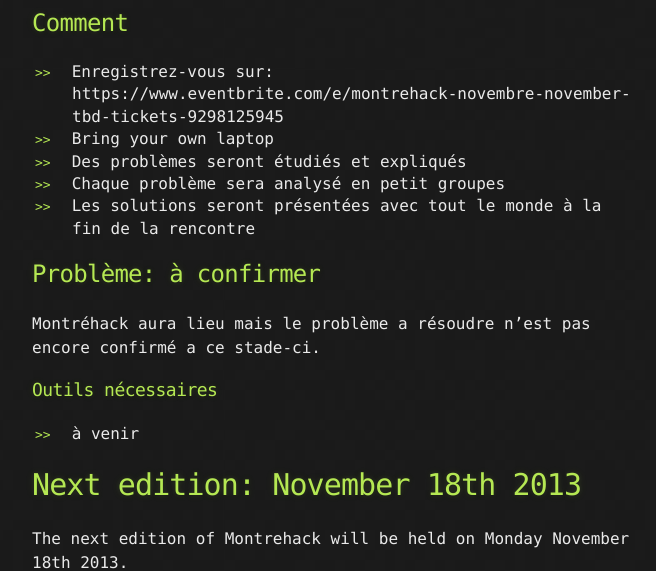
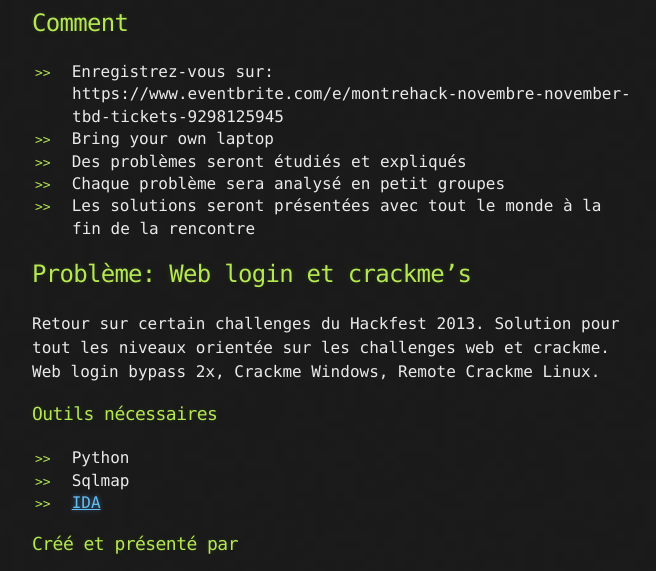
Before and after one commit to montrehack/montrehack.github.com, a Jekyll site: the page built from index.md, in a window 1280 px wide and 1400 px high, scrolled down 995 px, cut to the strip 0-571 px from the top of the window. Shown: the whole strip, without its empty margins (308-964 px from the left). Built offline with Jekyll 4.4.1, drawn with Linux system fonts in a browser that asks for light colours; Markdown is read by kramdown in place of the engine named in the settings; comment, search, counter and statistics services are not loaded; some of the changed text lies outside the part shown.

Commit message:
november challenge is know known

```diff
--- a/index.md
+++ b/index.md
@@ -24,13 +24,22 @@ Lundi le 18 novembre de 18h à 21h
 * Chaque problème sera analysé en petit groupes
 * Les solutions seront présentées avec tout le monde à la fin de la rencontre
 
-## Problème: à confirmer
+## Problème: Web login et crackme's
 
-Montréhack aura lieu mais le problème a résoudre n'est pas encore
-confirmé a ce stade-ci.
+Retour sur certain challenges du Hackfest 2013. Solution pour tout les niveaux
+orientée sur les challenges web et crackme. Web login bypass 2x, Crackme
+Windows, Remote Crackme Linux.
 
 ### Outils nécessaires
-* à venir
+* Python
+* Sqlmap
+* [IDA](https://www.hex-rays.com/products/ida/support/download_demo.shtml)
+
+### Créé et présenté par
+
+Charles F Hamilton ([@MrUn1k0der](https://twitter.com/MrUn1k0der)) lors du
+[HackFest 2013](http://hackfest.ca).
+
 
 <a id="english"></a>
 # Next edition: November 18th 2013
@@ -52,13 +61,21 @@ Monday November 18th from 6:00 to 9:00 pm
 * Small groups of people can work on each challenge
 * Solutions to each challenge will be presented to everyone at the end of the event
 
-## Problem: to confirm
+## Problem: Web login and crackme's
 
-Montréhack will happen but the challenge to tackle hasn't been confirmed at
-the moment.
+Hackfest 2013 challenges. Solution for all levels oriented around Web and
+Crackme's. Web login bypass 2x, Crackme Windows, Remote Crackme Linux.
 
 ### Needed Tools
-* to be determined
+* Python
+* Sqlmap
+* [IDA](https://www.hex-rays.com/products/ida/support/download_demo.shtml)
+
+### Created and presented by
+
+Charles F Hamilton ([@MrUn1k0der](https://twitter.com/MrUn1k0der)) during
+[HackFest 2013](http://hackfest.ca).
+
 
 <hr/>
 
```
